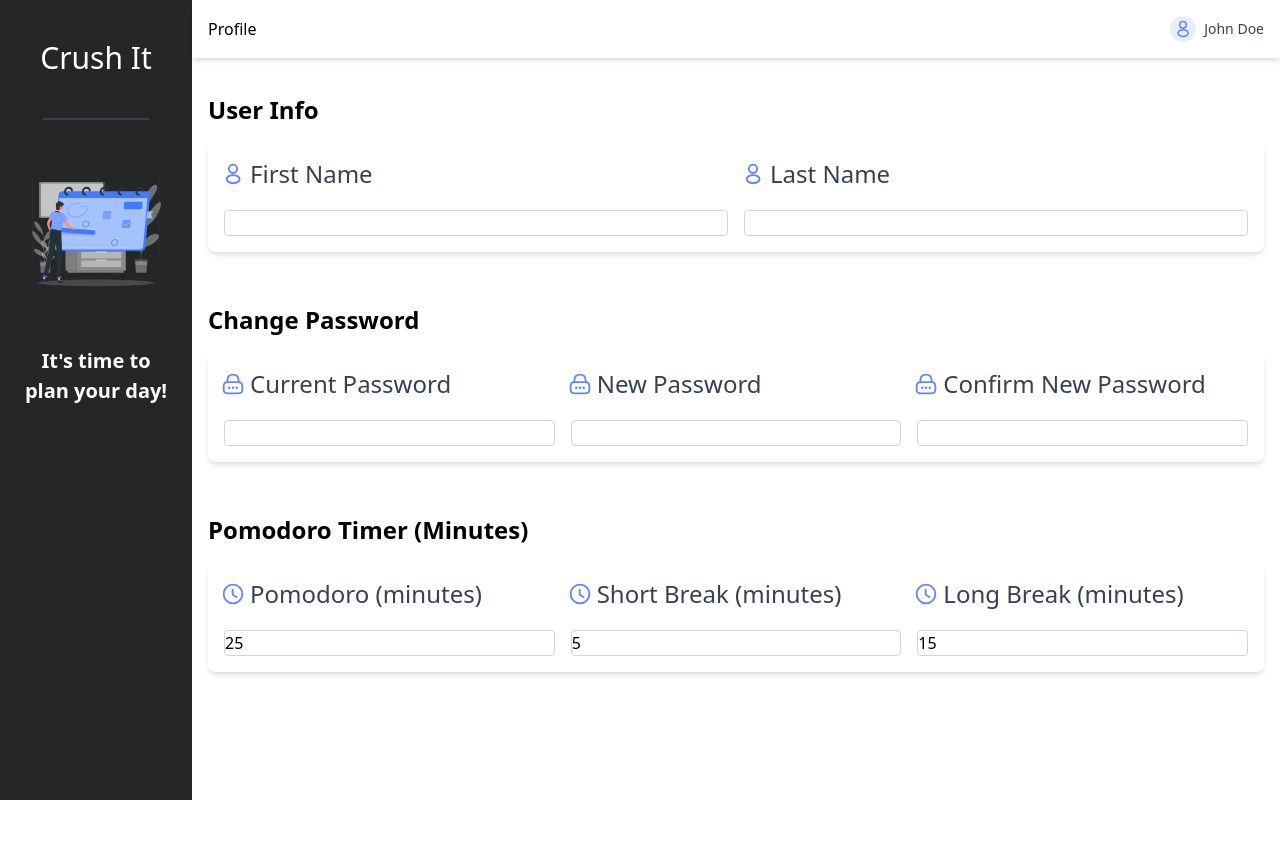
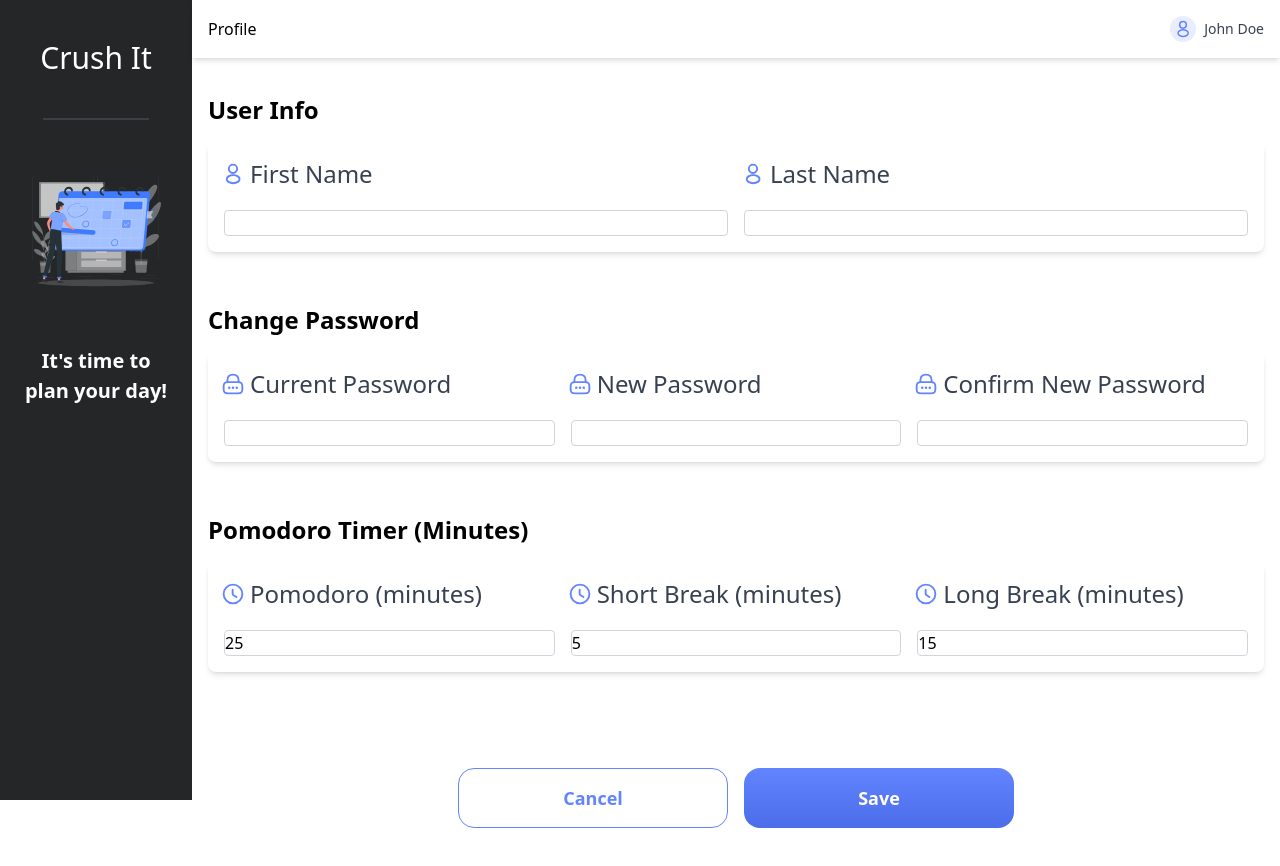
Before and after one commit to React-o-Maniacs/Crush-It, a Next.js app: page /profile in a window 1280 px wide. Shown: the top 866 px of the page. Before the commit the page ends 800 px from the top, so only its background shows below. Built offline with nearby package versions, Linux system fonts and the light colour scheme.

Commit message:
Profile page buttons UI

```diff
--- a/pages/profile.tsx
+++ b/pages/profile.tsx
@@ -150,6 +150,10 @@ const Profile = () => {
           </div>
         </div>
 
+        <div className="flex justify-center my-20 space-x-4">
+              <button className="h-[60px] w-[270px] bg-white hover:from-sky-500 hover:to-blue-600 text-crush-it-blue text-[18px] font-bold py-2 px-4 rounded-[16px] border border-crush-it-blue ">Cancel</button>
+              <button className="h-[60px] w-[270px] bg-gradient-to-b from-crush-it-blue to-crush-it-blue-g hover:from-sky-500 hover:to-blue-600 text-white text-[18px] font-bold py-2 px-4 rounded-[16px] ">Save</button>
+        </div>
 
 
 
```
